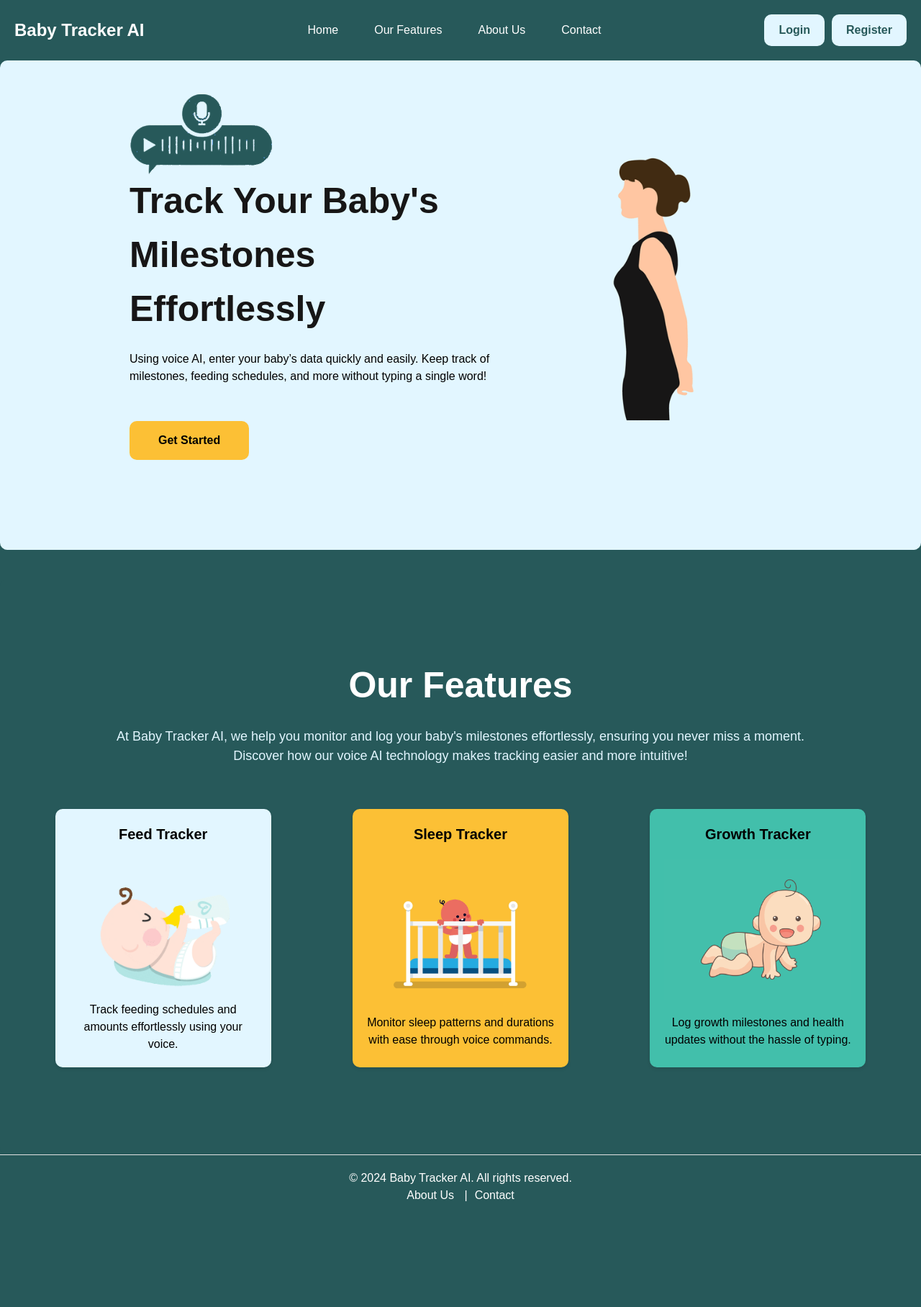
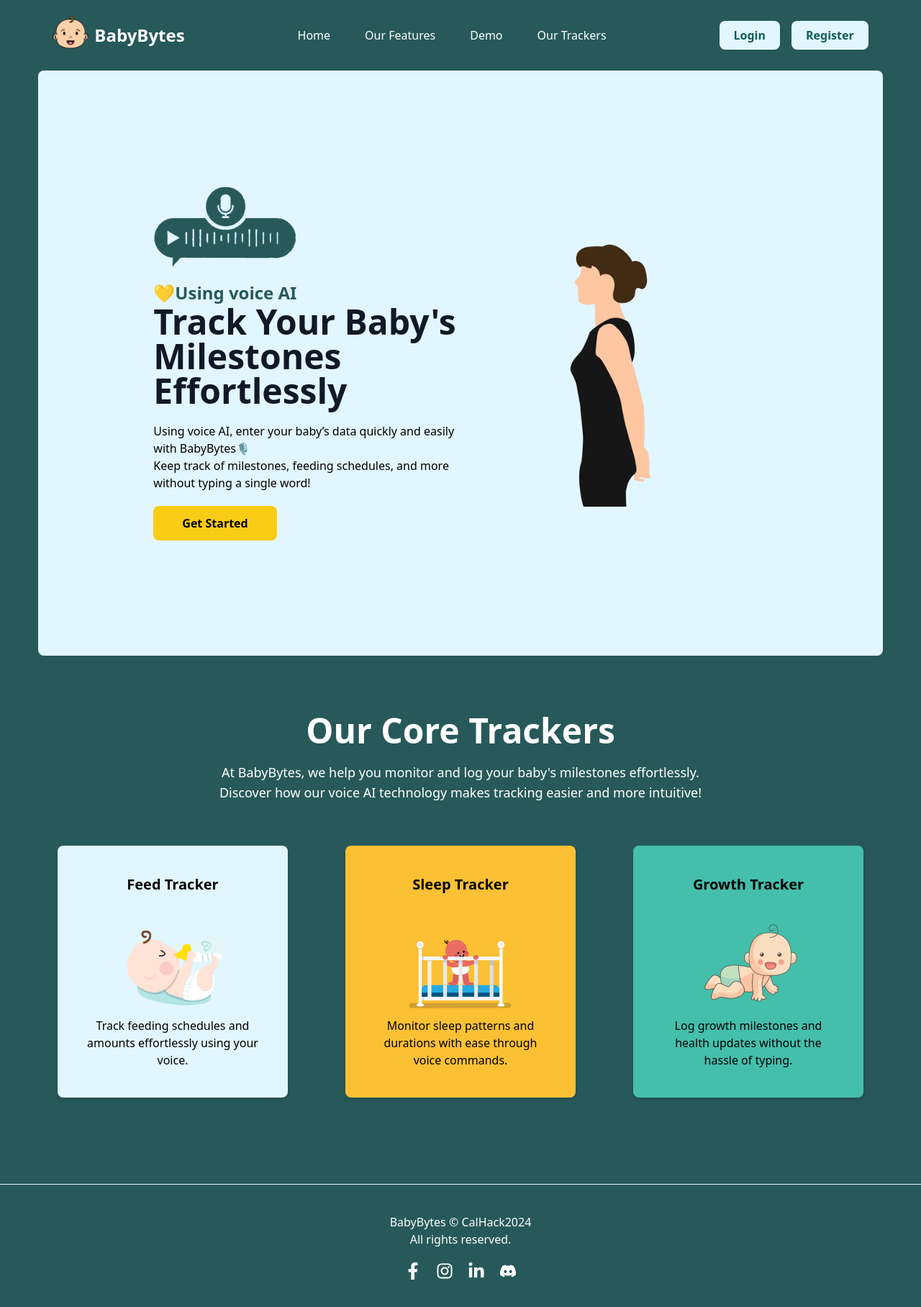
Before and after one commit to adityaiyer7/CalHacks-24, a Next.js app in the folder baby-tracker/: page / in a window 1280 px wide. Shown: the whole page at 72% size. Before the commit the page ends 1693 px from the top, so only its background shows below. Built offline with nearby package versions, Linux system fonts and the light colour scheme.

Commit message:
Updated landing page tsx

```diff
--- a/baby-tracker/app/components/Message.tsx
+++ b/baby-tracker/app/components/Message.tsx
@@ -15,9 +15,18 @@
                         className="rounded-lg mx-2"
                     />
                 )}
-                <div className={`text-base text-black  shadow rounded-[50px] py-4 px-6 ${isBot ? 'bg-[#ffb3d4]' : 'text-white bg-[#27595A]'} flex items-center`}>
+                <div className={`text-base text-black  shadow rounded-[50px] py-4 px-6 ${isBot ? 'bg-[#ffb3d4]' : 'bg-[#FBD2AB]'} flex items-center`}>
                     <div>{message}</div>
                 </div>
+                {!isBot && (
+                    <Image
+                        src="/images/logo.png" // Replace with the actual user avatar image path
+                        alt="User Message Icon"
+                        width={40}
+                        height={30}
+                        className="rounded-full mx-2"
+                    />
+                )}
             </div>
         </div>
     );
--- a/baby-tracker/app/components/Navbar.tsx
+++ b/baby-tracker/app/components/Navbar.tsx
@@ -41,7 +41,7 @@
                 {/* Logo and App name */}
                 <div id="app-identity" className="flex flex-row justify-evenly items-center mb-4">
                     {/* <Image src={"/images/baby.png"} alt="app logo" className="rounded-full" width={50} height={50} /> */}
-                    {isExpanded && <h1 className="text-3xl text-strongText mt-5 mr-12 hidden md:block">App Name</h1>}
+                    {isExpanded && <h1 className="text-3xl animate-wiggle text-[#B1F0EF] mt-5 mr-12 hidden md:block">BabyBytes</h1>}
                 </div>
 
                 {/*Collapse/Expand Icons*/}
@@ -66,8 +66,8 @@
             <div className="text-center">
                 <Image src={"/images/baby.png"} alt="profile picture" className="rounded-full w-32 h-32 mx-auto" width={250} height={50} />
                 {isExpanded && (
-                    <a className="mt-2 text-strongText text-2xl hidden md:block">
-                        Baby Name
+                    <a className="mt-2 text-yellow-400 text-2xl hidden md:block">
+                        Bytes Hacker
                     </a>
                 )}
             </div>
--- a/baby-tracker/app/page.tsx
+++ b/baby-tracker/app/page.tsx
@@ -1,283 +1,128 @@
-
 "use client";
 import React from "react";
 import { useRouter } from "next/navigation";
 import Image from "next/image";
+import { FaFacebookF, FaInstagram, FaLinkedinIn, FaDiscord } from "react-icons/fa";
 
-// Import the image
-import homeGif from "/images/home.gif";
-import voiceImg from "/images/voice.png";
-import sleepGif from "/images/sleep.gif";
-import feedGif from "/images/feed.gif";
-import growthGif from "/images/growth.gif";
+// Import the images
+import homeGif from "/public/images/home.gif";
+import voiceImg from "/public/images/voice.png";
+import sleepGif from "/public/images/sleep.gif";
+import feedGif from "/public/images/feed.gif";
+import growthGif from "/public/images/growth.gif";
+import logo from "/public/images/logo.png";
 
-export default function Home() {
+const Home: React.FC = () => {
   const router = useRouter();
+
   const navigateToLogin = () => {
-    //router.push("/login"); // Navigate to Login
-    router.push("/dashboard");
+    router.push("/dashboard"); // Navigate to Login
   };
+
   const navigateToSignUp = () => {
-    router.push("/register"); // Navigate to Sign Up
+    router.push("/dashboard"); // Navigate to Sign Up
   };
+
   return (
-    <div style={styles.pageWrapper}>
-      <nav style={styles.navbar}>
-        <div style={styles.brand}>
-          {/* <h1>Baby Tracker AI</h1> */}
-          <p style={styles.appName}>Baby Tracker AI</p>
+    <div className="flex flex-col items-center min-h-screen bg-background text-black font-sans">
+      <nav className="flex justify-between items-center w-11/12 p-5 bg-background text-white">
+        <div className="flex items-center text-2xl font-bold">
+          <Image className="mr-2 mb-2" src={logo} alt="Logo" width={50} height={50} />
+          <span>BabyBytes</span>
         </div>
-        <ul style={styles.navMenu}>
-          <li><a href="/">Home</a></li>
-          <li><a href="#features">Our Features</a></li>
-          <li><a href="#about">About Us</a></li>
-          <li><a href="#contact">Contact</a></li>
+        <ul className="flex gap-12">
+          <li><a href="/" className="hover:text-[#FCC035]">Home</a></li>
+          <li><a href="#features" className="hover:text-[#FCC035]">Our Features</a></li>
+          <li><a href="#demo" className="hover:text-[#FCC035]">Demo</a></li>
+          <li><a href="#trackers" className="hover:text-[#FCC035]">Our Trackers</a></li>
         </ul>
-        <div style={styles.authButtons}>
-          <button style={styles.button} onClick={navigateToLogin}>Login</button>
-          <button style={styles.button} onClick={navigateToSignUp}>Register</button>
+        <div className="flex gap-4">
+          <button className="font-bold px-5 py-2 bg-[#E2F6FF] text-teal-800 rounded-lg transition duration-300 hover:bg-[#FCC035] hover:text-black" onClick={navigateToLogin}>
+            Login
+          </button>
+          <button className="font-bold px-5 py-2 bg-[#E2F6FF] text-teal-800 rounded-lg transition duration-300 hover:bg-[#FCC035] hover:text-black" onClick={navigateToSignUp}>
+            Register
+          </button>
         </div>
       </nav>
-      <section id="home" style={styles.heroSection}>
-        <div style={styles.heroContent}>
-          <div style={styles.micImageWrapper}>
-            <Image
-              src={"/images/voice.png"}
-              alt="Voice Image"
-              width={200}
-              height={200}
-            />
+
+      <section id="home" className="flex justify-between items-center text-left p-40 w-11/12 min-h-[85vh] bg-[#E2F6FF] rounded-lg">
+        <div className="max-w-xl flex-1">
+          <div className="mb-5">
+            <Image src={voiceImg} alt="Voice Image" width={200} height={200} />
           </div>
-          <p style={styles.heroTitle}>Track Your Baby's Milestones Effortlessly</p>
-          <p>Using voice AI, enter your baby’s data quickly and easily. Keep track of milestones, feeding schedules, and more without typing a single word!</p>
-          <button style={styles.ctaButton} onClick={navigateToSignUp}>Get Started</button>
+          <p className="text-[#27595A] text-2xl font-bold">💛Using voice AI</p>
+          <h1 className="text-5xl font-bold text-gray-900 mb-5">Track Your Baby's <br /> Milestones Effortlessly</h1>
+          <p>Using voice AI, enter your baby’s data quickly and easily with BabyBytes🎙️<br />Keep track of milestones, feeding schedules, and more without typing a single word!</p>
+          <button className="mt-5 px-10 py-3 bg-yellow-400 text-black rounded-lg font-bold transition duration-300 hover:bg-yellow-500" onClick={navigateToSignUp}>
+            Get Started
+          </button>
         </div>
-        <div style={styles.heroImageWrapper}>
-          <Image
-            src={"/images/home.gif"}
-            alt="Home Gif"
-            width={400}
-            height={400}
-          />
+        <div className="flex-1">
+          <Image src={homeGif} alt="Home Gif" width={400} height={400} />
         </div>
       </section>
-      <section id="features" style={styles.featuresSection}>
-        <p style={styles.featuresHeading}>Our Features</p>
-        <p style={styles.featuresDescription}>At Baby Tracker AI, we help you monitor and log your baby's milestones effortlessly, ensuring you never miss a moment. <br></br>Discover how our voice AI technology makes tracking easier and more intuitive!</p>
-        <div style={styles.featuresWrapper}>
-          <div style={styles.feedCard}>
-            <p style={styles.featureTitle}>Feed Tracker</p>
-            <div style={styles.feedImageWrapper}>
-              <Image
-                src={"/images/feed.gif"}
-                alt="Feed Gif"
-                width={200}
-                height={200}
-              />
+
+      <section id="trackers" className="bg-[#27595A] p-10 rounded-lg text-center mt-10">
+        <h2 className="text-white text-5xl font-bold mb-5">Our Core Trackers</h2>
+        <p className="text-white text-lg mb-5">
+          At BabyBytes, we help you monitor and log your baby's milestones effortlessly. <br />
+          Discover how our voice AI technology makes tracking easier and more intuitive!
+        </p>
+        <div className="flex justify-around flex-wrap">
+          {[
+            {
+              title: "Feed Tracker",
+              image: feedGif,
+              description: "Track feeding schedules and amounts effortlessly using your voice.",
+              bgColor: "bg-[#E2F6FF]", // Feed Tracker background
+              imageClass: "px-6",
+            },
+            {
+              title: "Sleep Tracker",
+              image: sleepGif,
+              description: "Monitor sleep patterns and durations with ease through voice commands.",
+              bgColor: "bg-[#FCC035]", // Sleep Tracker background
+              imageClass: "mt-0",
+            },
+            {
+              title: "Growth Tracker",
+              image: growthGif,
+              description: "Log growth milestones and health updates without the hassle of typing.",
+              bgColor: "bg-[#44BFAB]", // Growth Tracker background
+              imageClass: "mt-0",
+            },
+          ].map((feature, index) => (
+            <div key={index} className={`${feature.bgColor} rounded-lg p-10 m-10 shadow-md flex flex-col items-center w-80 mb-20`}>
+              <h3 className="text-black text-xl font-bold mb-5">{feature.title}</h3>
+              <Image src={feature.image} alt={feature.title} width={200} height={200} className={feature.imageClass} />
+              <p>{feature.description}</p>
             </div>
-            <p>Track feeding schedules and amounts effortlessly using your voice.</p>
-          </div>
-          <div style={styles.sleepCard}>
-            <p style={styles.featureTitle}>Sleep Tracker</p>
-            <div style={styles.featureImageWrapper}>
-              <Image
-                src={"/images/sleep.gif"}
-                alt="Sleep Gif"
-                width={300}
-                height={300}
-              />
-            </div>
-            <p>Monitor sleep patterns and durations with ease through voice commands.</p>
-          </div>
-          <div style={styles.growthCard}>
-            <p style={styles.featureTitle}>Growth Tracker</p>
-            <div style={styles.featureImageWrapper}>
-              <Image
-                src={"/images/growth.gif"}
-                alt="Growth Tracker"
-                width={300}
-                height={300}
-              />
-            </div>
-            <p>Log growth milestones and health updates without the hassle of typing.</p>
-          </div>
+          ))}
         </div>
       </section>
-      <footer style={styles.footer}>
-        <p>&copy; {new Date().getFullYear()} Baby Tracker AI. All rights reserved.</p>
-        <p>
-          <a href="#about" style={styles.footerLink}>About Us</a> |
-          <a href="#contact" style={styles.footerLink}>Contact</a>
-        </p>
+
+
+      <footer className="mt-auto p-10 text-center text-white bg-[#27595A] w-full border-t border-[#E2F6FF]">
+        <p>BabyBytes &copy; CalHack{new Date().getFullYear()}</p>
+        <p>All rights reserved.</p>
+        <div className="flex justify-center gap-5 mt-5">
+          <a href="https://facebook.com" target="_blank" rel="noopener noreferrer">
+            <FaFacebookF size={24} />
+          </a>
+          <a href="https://instagram.com" target="_blank" rel="noopener noreferrer">
+            <FaInstagram size={24} />
+          </a>
+          <a href="https://linkedin.com" target="_blank" rel="noopener noreferrer">
+            <FaLinkedinIn size={24} />
+          </a>
+          <a href="https://discord.com" target="_blank" rel="noopener noreferrer">
+            <FaDiscord size={24} />
+          </a>
+        </div>
       </footer>
     </div>
   );
-}
-// Inline CSS Styles
-const styles: { [key: string]: React.CSSProperties } = {
-  // Main Wrapper
-  pageWrapper: {
-    display: 'flex',
-    flexDirection: 'column',
-    alignItems: 'center',
-    fontFamily: 'Arial, sans-serif',
-    backgroundColor: '#27595A',
-    color: '#000000',
-    minHeight: '100vh',
-  },
-  // Hero Section Styles
-  heroSection: {
-    display: 'flex',
-    flexDirection: 'row',
-    justifyContent: 'space-between',
-    alignItems: 'center',
-    textAlign: 'left',
-    padding: '20px 180px',
-    minHeight: '85vh',
-    paddingBottom: '100px',
-    backgroundColor: '#E2F6FF',
-    borderRadius: '10px',
-  },
-  // Navbar Styles
-  navbar: {
-    display: 'flex',
-    justifyContent: 'space-between',
-    alignItems: 'center',
-    width: '100%',
-    padding: '20px',
-    backgroundColor: '#27595A',
-    color: '#fff',
-  },
-  brand: {
-    margin: 0,
-    fontSize: '24px',
-    fontWeight: 'bold',
-  },
-  navMenu: {
-    listStyle: 'none',
-    display: 'flex',
-    gap: '50px',
-  },
-  authButtons: {
-    display: 'flex',
-    gap: '10px',
-  },
-  button: {
-    fontWeight: 'bold',
-    padding: '10px 20px',
-    border: 'none',
-    borderRadius: '10px',
-    backgroundColor: '#E2F6FF',
-    color: '#27595A',
-    cursor: 'pointer',
-    transition: 'background-color 0.3s',
-  },
-  ctaButton: {
-    marginTop: '50px',
-    padding: '15px 40px',
-    border: 'none',
-    borderRadius: '10px',
-    backgroundColor: '#FCC035',
-    color: '#000000',
-    cursor: 'pointer',
-    transition: 'background-color 0.3s',
-    fontWeight: 'bold',
-  },
-  // Hero Content
-  heroContent: {
-    maxWidth: '600px',
-    flex: '1',
-  },
-  heroTitle: {
-    color: '#171616',
-    fontSize: '50px',
-    fontWeight: 'bold',
-    marginBottom: '20px',
-  },
-  // Features Section Styles
-  featuresSection: {
-    backgroundColor: '#27595A',
-    padding: '40px 20px',
-    borderRadius: '10px',
-    marginTop: '40px',
-    textAlign: 'center',
-    alignContent: 'center',
-    width: '100%',
-    minHeight: '100vh',
-  },
-  featuresHeading: {
-    color: '#fff',
-    fontSize: '50px',
-    fontWeight: 'bold',
-    marginBottom: '20px',
-  },
-  featuresDescription: {
-    color: '#E2F6FF',
-    fontSize: '18px',
-    margin: '20px 0',
-    maxWidth: '80%',
-    marginLeft: 'auto',
-    marginRight: 'auto',
-  },
-  featuresWrapper: {
-    display: 'flex',
-    justifyContent: 'space-around',
-    marginTop: '50px',
-    flexWrap: 'wrap',
-  },
-  feedCard: {
-    backgroundColor: '#E2F6FF',
-    borderRadius: '10px',
-    padding: '20px',
-    boxShadow: '0 2px 5px rgba(0, 0, 0, 0.1)',
-    margin: '10px',
-    flex: '1 1 30%',
-    maxWidth: '300px',
-  },
-  feedImageWrapper: {
-    paddingLeft: '10%',
-  },
-  sleepCard: {
-    backgroundColor: '#FCC035',
-    borderRadius: '10px',
-    padding: '20px',
-    boxShadow: '0 2px 5px rgba(0, 0, 0, 0.1)',
-    margin: '10px',
-    flex: '1 1 30%',
-    maxWidth: '300px',
-  },
-  growthCard: {
-    backgroundColor: '#42BFAB',
-    borderRadius: '10px',
-    padding: '20px',
-    boxShadow: '0 2px 5px rgba(0, 0, 0, 0.1)',
-    margin: '10px',
-    flex: '1 1 30%',
-    maxWidth: '300px',
-  },
-  featureTitle: {
-    color: '#000000',
-    fontSize: '20px',
-    fontWeight: 'bold',
-    marginBottom: '20px',
-  },
-  featureImageWrapper: {
-    alignItems: 'center',
-    marginBottom: '20px',
-  },
-  // Footer Styles
-  footer: {
-    marginTop: 'auto',
-    padding: '20px',
-    textAlign: 'center',
-    color: '#fff',
-    backgroundColor: '#27595A',
-    width: '100%',
-    borderTop: '1px solid #E2E2E2',
-  },
-  footerLink: {
-    color: '#fff',
-    textDecoration: 'none',
-    margin: '0 10px',
-  },
 };
+
+export default Home;
--- a/baby-tracker/package.json
+++ b/baby-tracker/package.json
@@ -9,6 +9,8 @@
     "lint": "next lint"
   },
   "dependencies": {
+    "@fortawesome/free-brands-svg-icons": "^6.6.0",
+    "@fortawesome/react-fontawesome": "^0.2.2",
     "@react-pdf/renderer": "^4.0.0",
     "@types/dom-speech-recognition": "^0.0.4",
     "html2canvas": "^1.4.1",
@@ -16,6 +18,7 @@
     "next": "14.2.15",
     "react": "^18",
     "react-dom": "^18",
+    "react-icons": "^5.3.0",
     "react-speech-recognition": "^3.10.0",
     "regenerator-runtime": "^0.14.1"
   },
```
Also changed, not shown: baby-tracker/app/profile/page.tsx (+8 -8 lines), baby-tracker/public/images/logo.png (added), 1 other file (tests, documents, lock files or other folders).
